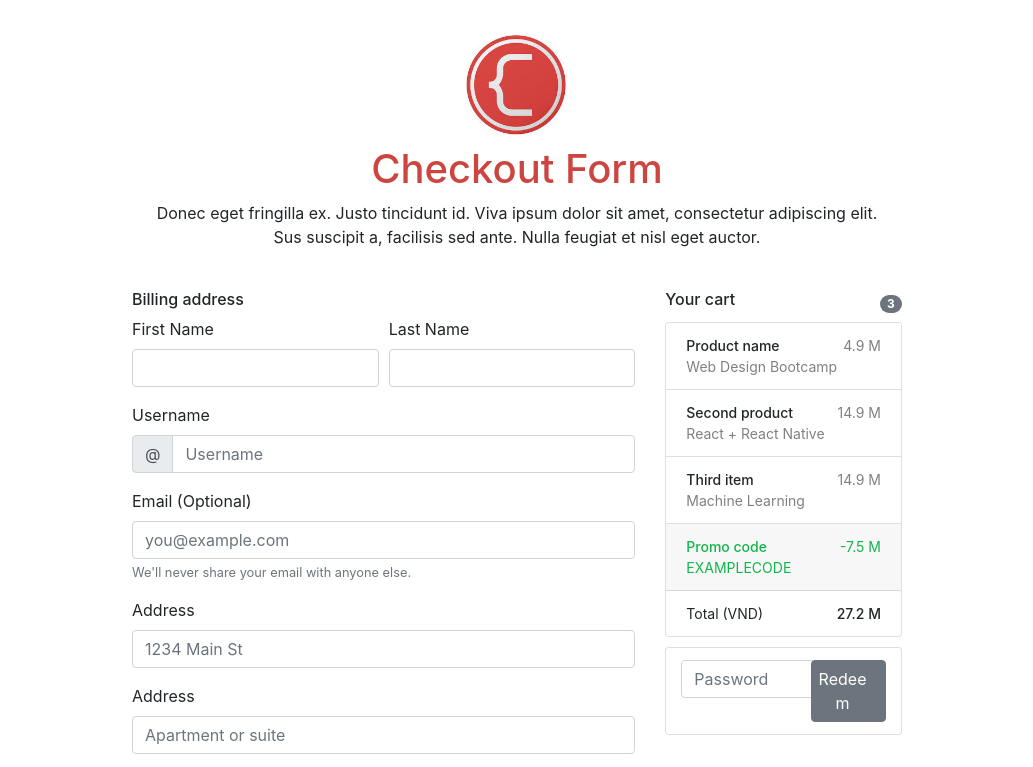
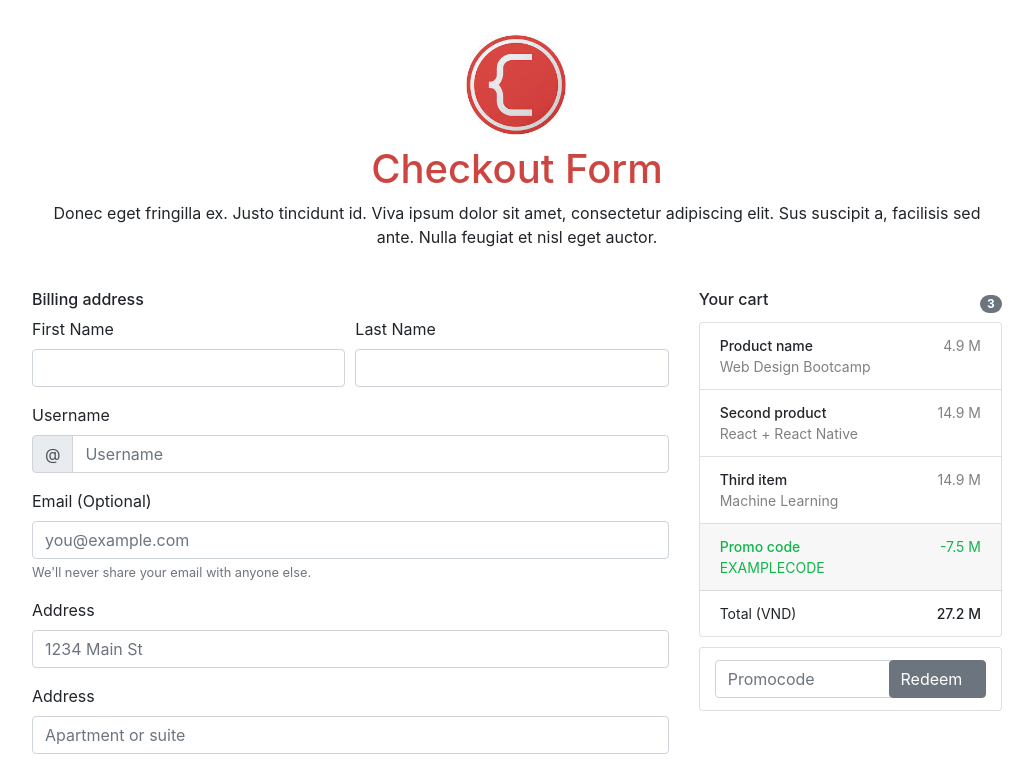
Before and after one commit to eatmoarrice/CoderSchool-Pricing-Page, a plain HTML site: page checkout.html in a window 1280 px wide. Shown: the top 767 px of the page, without its empty margins (123-1156 px from the left). Drawn offline with nearby package versions, Linux system fonts and the light colour scheme.

Commit message:
change adding redeem button

```diff
--- a/checkout.html
+++ b/checkout.html
@@ -191,8 +191,8 @@
             <div class="row">
 
                 <div class="form-row pr-0 col-8">
-                    <label for="promocode" class="sr-only">Promocode</label>
-                    <input type="text" class="form-control" id="promocode" placeholder="Password">
+
+                    <input type="text" class="form-control" id="promocode" placeholder="Promocode">
                 </div>
                 <button type="submit" class="btn btn-secondary pl-0 col-4">Redeem</button>
             </div>
--- a/css/checkout.css
+++ b/css/checkout.css
@@ -4,7 +4,7 @@ form {
 
 
 .body {
-    max-width: 800px;
+    max-width: 1000px;
     margin-left: auto;
     margin-right: auto;
     /* display: flex;
@@ -14,7 +14,7 @@ form {
 }
 
 .flex {
-    max-width: 800px;
+    max-width: 1000px;
     margin-left: auto;
     margin-right: auto;
     display: flex;
```
